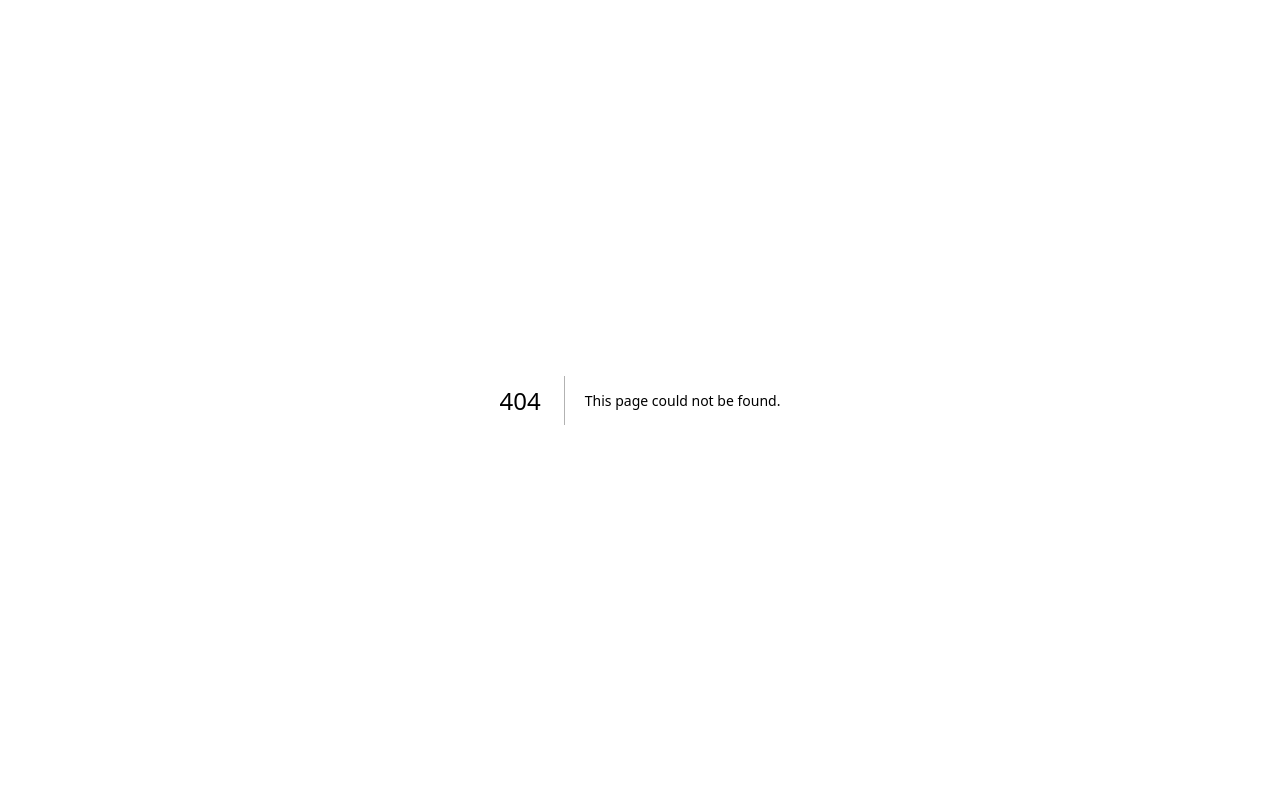
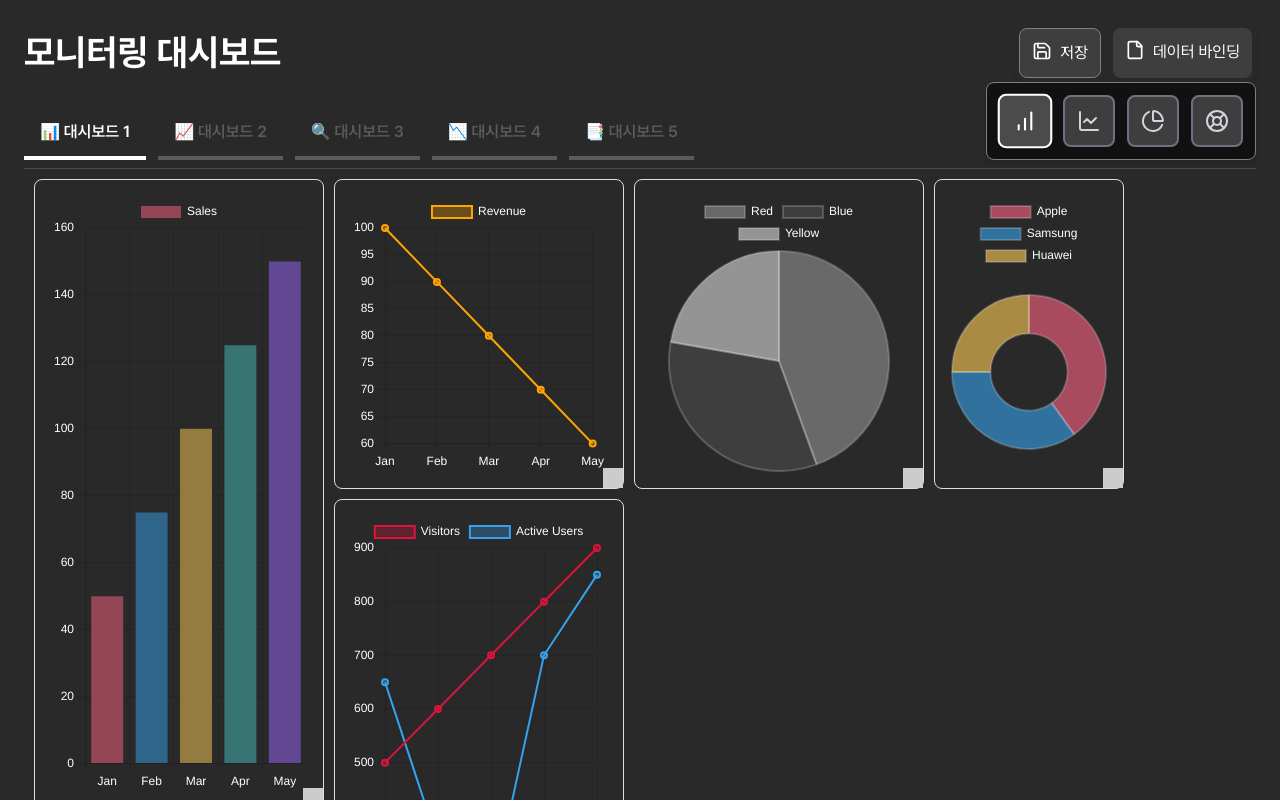
Before and after one commit to m0oMoo/monitoring_client, a Next.js app: page /design7 in a window 1280 px wide. Before the commit this address had no page. Shown: the top 800 px of the page. Built offline with nearby package versions, Linux system fonts and the light colour scheme.

Commit message:
feat: Create desgin7 page

```diff
--- /dev/null
+++ b/src/app/(design)/design7/components/tabs/tabs.tsx
@@ -0,0 +1,26 @@
+import * as React from "react";
+
+interface TabsProps {
+  children: React.ReactNode;
+  defaultValue: string;
+  className?: string;
+}
+
+export const Tabs: React.FC<TabsProps> = ({
+  children,
+  defaultValue,
+  className,
+}) => {
+  const [activeTab, setActiveTab] = React.useState(defaultValue);
+
+  return (
+    <TabsContext.Provider value={{ activeTab, setActiveTab }}>
+      <div className={className}>{children}</div>
+    </TabsContext.Provider>
+  );
+};
+
+export const TabsContext = React.createContext<{
+  activeTab: string;
+  setActiveTab: (value: string) => void;
+} | null>(null);
--- /dev/null
+++ b/src/app/(design)/design7/components/tabs/tabsGroup.tsx
@@ -0,0 +1,48 @@
+import { TabsList } from "./tabsList";
+import { TabsTrigger } from "./tabsTrigger";
+
+const TabsGroup = () => {
+  return (
+    <>
+      <TabsList className="flex space-x-3">
+        <TabsTrigger
+          value="dashboard1"
+          className="pb-3 px-4 border-b-4 transition-all duration-200 text-gray-300 hover:text-white hover:border-white
+            data-[state=active]:border-white data-[state=active]:text-white font-semibold"
+        >
+          📊 대시보드 1
+        </TabsTrigger>
+        <TabsTrigger
+          value="dashboard2"
+          className="pb-3 px-4 border-b-4 transition-all duration-200 text-gray-300 hover:text-white hover:border-white
+            data-[state=active]:border-white data-[state=active]:text-white font-semibold"
+        >
+          📈 대시보드 2
+        </TabsTrigger>
+        <TabsTrigger
+          value="dashboard3"
+          className="pb-3 px-4 border-b-4 transition-all duration-200 text-gray-300 hover:text-white hover:border-white
+            data-[state=active]:border-white data-[state=active]:text-white font-semibold"
+        >
+          🔍 대시보드 3
+        </TabsTrigger>
+        <TabsTrigger
+          value="dashboard4"
+          className="pb-3 px-4 border-b-4 transition-all duration-200 text-gray-300 hover:text-white hover:border-white
+            data-[state=active]:border-white data-[state=active]:text-white font-semibold"
+        >
+          📉 대시보드 4
+        </TabsTrigger>
+        <TabsTrigger
+          value="dashboard5"
+          className="pb-3 px-4 border-b-4 transition-all duration-200 text-gray-300 hover:text-white hover:border-white
+            data-[state=active]:border-white data-[state=active]:text-white font-semibold"
+        >
+          📑 대시보드 5
+        </TabsTrigger>
+      </TabsList>
+    </>
+  );
+};
+
+export default TabsGroup;
--- /dev/null
+++ b/src/app/(design)/design7/components/tabs/tabsList.tsx
@@ -0,0 +1,8 @@
+interface TabsListProps {
+  children: React.ReactNode;
+  className?: string;
+}
+
+export const TabsList: React.FC<TabsListProps> = ({ children, className }) => {
+  return <div className={`flex ${className}`}>{children}</div>;
+};
--- /dev/null
+++ b/src/app/(design)/design7/components/tabs/tabsTrigger.tsx
@@ -0,0 +1,32 @@
+import { useContext } from "react";
+import { TabsContext } from "./tabs";
+
+interface TabsTriggerProps {
+  value: string;
+  children: React.ReactNode;
+  className?: string;
+}
+
+export const TabsTrigger: React.FC<TabsTriggerProps> = ({
+  value,
+  children,
+  className,
+}) => {
+  const context = useContext(TabsContext);
+  if (!context) throw new Error("TabsTrigger must be used within a Tabs");
+
+  const { activeTab, setActiveTab } = context;
+
+  return (
+    <button
+      className={`${className} px-4 py-2 border-b-2 transition ${
+        activeTab === value
+          ? "border-white text-white"
+          : "border-transparent border-gray-5 text-gray-5 hover:text-white"
+      }`}
+      onClick={() => setActiveTab(value)}
+    >
+      {children}
+    </button>
+  );
+};
--- /dev/null
+++ b/src/app/(design)/design7/page.tsx
@@ -0,0 +1,182 @@
+"use client";
+
+import { useEffect, useState } from "react";
+import {
+  BarChart,
+  LifeBuoy,
+  LineChart,
+  PieChart,
+  File,
+  Save,
+} from "lucide-react";
+import ChartWidget from "@/app/components/dashboard/chartWidget";
+import { CHART_DATA_7 } from "@/app/data/chartData";
+import ReactGridLayout from "react-grid-layout";
+import TabsGroup from "./components/tabs/tabsGroup";
+import { Tabs } from "./components/tabs/tabs";
+import DataBindingPanel from "@/app/components/drawer/dataBindingPanel";
+
+const defaultChartData = {
+  labels: ["January", "February", "March", "April"],
+  datasets: [
+    {
+      label: "Data",
+      data: [50, 40, 70, 90],
+      backgroundColor: ["#FF6384", "#36A2EB", "#FFCE56", "#4BC0C0"],
+    },
+  ],
+};
+
+const chartTypes = [
+  { type: "bar", icon: <BarChart size={24} /> },
+  { type: "line", icon: <LineChart size={24} /> },
+  { type: "pie", icon: <PieChart size={24} /> },
+  { type: "doughnut", icon: <LifeBuoy size={24} /> },
+];
+
+const DesignPage: React.FC = () => {
+  const [charts, setCharts] = useState<
+    {
+      id: string;
+      type: "bar" | "line" | "pie" | "doughnut";
+      x: number;
+      y: number;
+      w: number;
+      h: number;
+    }[]
+  >([
+    { id: "chart1", type: "bar", x: 0, y: 0, w: 3, h: 4 },
+    { id: "chart2", type: "line", x: 3, y: 0, w: 3, h: 2 },
+    { id: "chart3", type: "pie", x: 6, y: 0, w: 3, h: 2 },
+    { id: "chart4", type: "doughnut", x: 9, y: 0, w: 2, h: 2 },
+    { id: "chart6", type: "line", x: 3, y: 2, w: 3, h: 3 },
+  ]);
+  const [isClient, setIsClient] = useState(false);
+  const [selectedChart, setSelectedChart] = useState("bar");
+  const [isPanelOpen, setIsPanelOpen] = useState(false);
+  const [isHeaderVisible, setIsHeaderVisible] = useState(true);
+
+  useEffect(() => {
+    setIsClient(true);
+  }, []);
+
+  if (!isClient) return null;
+
+  const onLayoutChange = (layout: any) => {
+    setCharts(
+      layout.map((item: any) => ({
+        id: item.i,
+        type: charts.find((c) => c.id === item.i)?.type || "bar",
+        x: item.x,
+        y: item.y,
+        w: item.w,
+        h: item.h,
+      }))
+    );
+  };
+
+  return (
+    <div className="bg-[#292929] text-white min-h-screen p-6 overflow-hidden">
+      <header
+        className={`flex justify-between items-center transition-all duration-300 ${
+          isHeaderVisible ? "opacity-100" : "opacity-0 h-0 overflow-hidden"
+        }`}
+      >
+        <h1 className="text-4xl font-bold">모니터링 대시보드</h1>
+        <div className="flex space-x-3 p-1 rounded-lg shadow-md">
+          <button className="flex gap-2 border border-gray-4 bg-gray-7 p-3 rounded-lg text-white hover:bg-gray-6">
+            <Save size={20} />
+            <p className="text-lg1">저장</p>
+          </button>
+          <button
+            className="flex gap-2 bg-gray-7 p-3 rounded-lg text-white hover:bg-gray-6"
+            onClick={() => setIsPanelOpen(true)}
+          >
+            <File size={20} />
+            <p>데이터 바인딩</p>
+          </button>
+        </div>
+      </header>
+      <div
+        className={`flex justify-between items-center transition-all duration-300 ${
+          isHeaderVisible ? "opacity-100" : "opacity-0 h-0 overflow-hidden"
+        }`}
+      >
+        <Tabs
+          defaultValue="dashboard1"
+          className="w-full items-end border-b border-gray-6 pb-2 flex justify-between"
+        >
+          <TabsGroup />
+          <div className="flex space-x-3 bg-gray-9 p-3 rounded-lg shadow-md border border-gray-4">
+            {chartTypes.map(({ type, icon }) => (
+              <button
+                key={type}
+                className={`p-3 rounded-lg transition-all duration-200 border-2 text-lg flex items-center justify-center ${
+                  selectedChart === type
+                    ? "bg-gray-6 border-white text-white shadow-md scale-105"
+                    : "bg-gray-7 border-gray-500 text-gray-300 hover:bg-gray-600 hover:border-white"
+                }`}
+                onClick={() => setSelectedChart(type)}
+              >
+                {icon}
+              </button>
+            ))}
+          </div>
+        </Tabs>
+      </div>
+      <div className="w-full h-screen">
+        <ReactGridLayout
+          className="layout"
+          layout={charts.map((chart) => ({
+            i: chart.id,
+            x: chart.x,
+            y: chart.y,
+            w: chart.w,
+            h: chart.h,
+          }))}
+          cols={12}
+          width={window.innerWidth - 70}
+          onLayoutChange={onLayoutChange}
+          draggableHandle=".drag-handle"
+          isResizable={true}
+          isDraggable={true}
+          preventCollision={false}
+          resizeHandles={["se", "e", "w", "n", "s", "sw", "nw", "ne"]}
+        >
+          {charts.map((chart) => (
+            <div
+              key={chart.id}
+              className="relative bg-transparent p-4 flex items-center justify-center drag-handle border border-gray-700 rounded-lg h-full"
+            >
+              <ChartWidget
+                type={chart.type}
+                data={CHART_DATA_7[chart.id] || defaultChartData}
+                options={{
+                  responsive: true,
+                  maintainAspectRatio: false,
+                  plugins: {
+                    legend: { labels: { color: "#ffffff" } },
+                  },
+                  scales:
+                    chart.type === "bar" || chart.type === "line"
+                      ? {
+                          x: { ticks: { color: "#ffffff" } },
+                          y: { ticks: { color: "#ffffff" } },
+                        }
+                      : {},
+                }}
+              />
+            </div>
+          ))}
+        </ReactGridLayout>
+      </div>
+
+      <DataBindingPanel
+        isOpen={isPanelOpen}
+        onClose={() => setIsPanelOpen(false)}
+      />
+    </div>
+  );
+};
+
+export default DesignPage;
```
